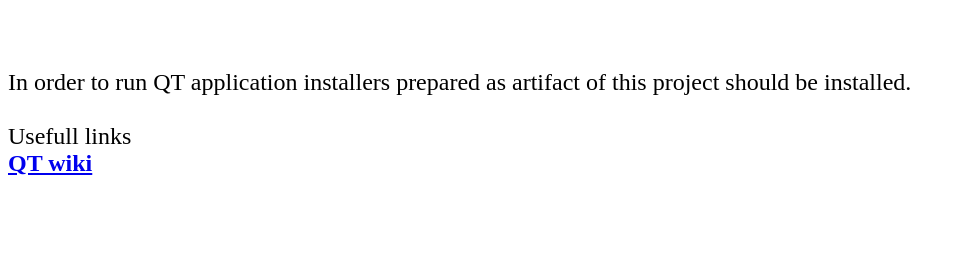
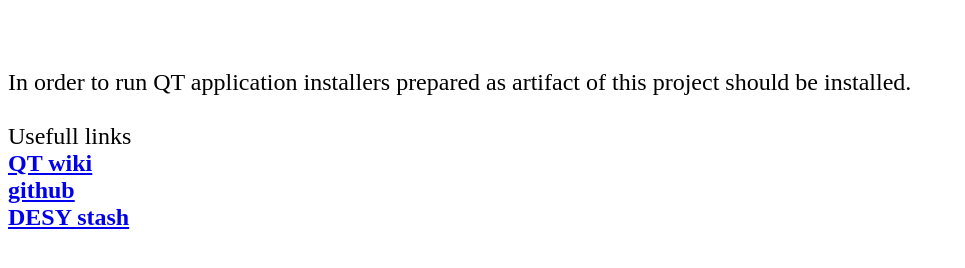
Before and after one commit to davitkalantaryan/qt_deploy, a plain HTML site: page docs/index.html in a window 1280 px wide. Shown: the part 84-352 px from the top of the page, without its empty margins (0-965 px from the left). Drawn offline with Linux system fonts and the light colour scheme.

Commit message:
added references to different online repositories

```diff
--- a/docs/index.html
+++ b/docs/index.html
@@ -11,6 +11,8 @@ In order to run QT application installers prepared as artifact of this project s
 <br><br>
 Usefull links <br>
 <a href="https://wiki.qt.io/Deploy_an_Application_on_Windows"><b>QT wiki</b></a>  <br>
+<a href="https://github.com/davitkalantaryan/qt_deploy"><b>github</b></a>  <br>
+<a href="https://stash.desy.de/projects/ERS/repos/qt_deploy/browse"><b>DESY stash</b></a>  <br>
 
 </font>
 </a><br><br>
```
Also changed, not shown: 1 other file.
